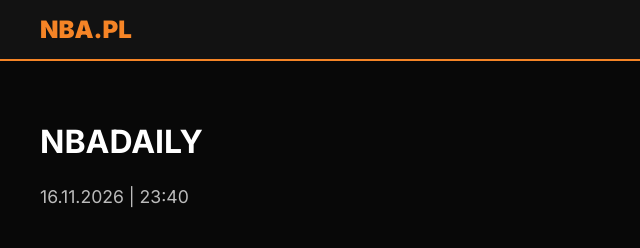
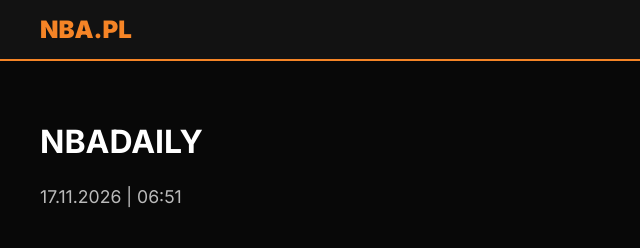
Before and after one commit to brzozowskimizu-sketch/moja-gazeta, a plain HTML site: page index.html in a window 1280 px wide. Shown: the top 248 px of the page, 0-640 px from the left. Drawn offline with Linux system fonts and the light colour scheme.

Commit message:
Automatyczna aktualizacja newsów

```diff
--- a/index.html
+++ b/index.html
@@ -76,7 +76,7 @@
 
         <div class='grid'>
             <div class='news-col'>
-                <header style='margin-bottom:40px;'><h1>NBA<span>DAILY</span></h1><p>16.11.2026 | 23:40</p></header>
+                <header style='margin-bottom:40px;'><h1>NBA<span>DAILY</span></h1><p>17.11.2026 | 06:51</p></header>
                 <div id='wyrożnione' class='section-title'>WYRÓŻNIONE</div><div id='analizy' class='section-title'>ANALIZY</div>
                 <div class='card'>
                     <div class='tag'>LIVE</div>
```
